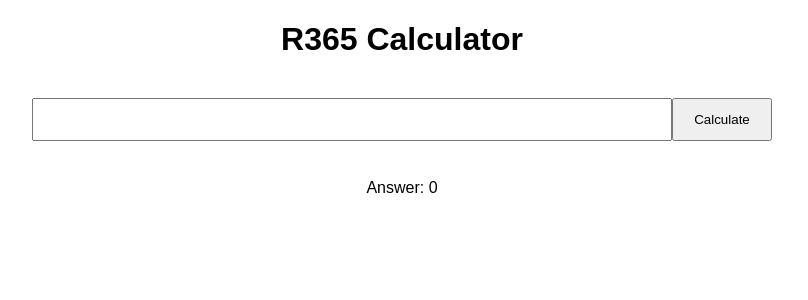
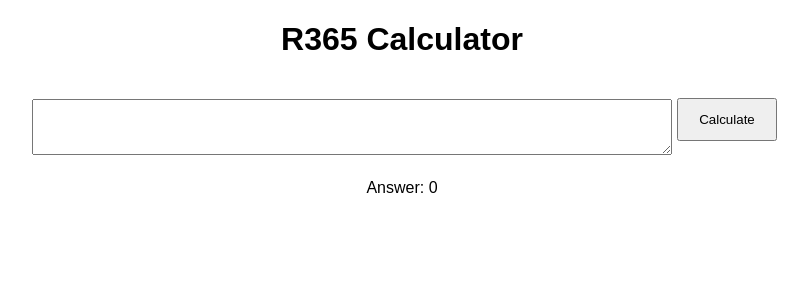
Before and after one commit to herbertg14/R635_Calculator, a React (Create React App) app: page / in a window 1280 px wide. Shown: the top 300 px of the page, without its empty margins (238-1046 px from the left). Built offline with nearby package versions, Linux system fonts and the light colour scheme; the HTML template or start-up script is replaced by a standard one.

Commit message:
completed third requirement

```diff
--- a/src/App.css
+++ b/src/App.css
@@ -16,10 +16,10 @@
   color: red;
 }
 
-input{
+#inputTxt{
   width: 50%;
   padding: 12px 20px;
-  margin: 8px 0;
+  margin: -31px 5px;
   box-sizing: border-box;
 }
 
--- a/src/App.js
+++ b/src/App.js
@@ -9,7 +9,18 @@ class App extends Component {
   state = {
     input: "",
     output: 0,
-    error: false
+    error: false,
+    errorMessage: ""
+  }
+
+
+  createInputArray = (input) => {
+
+    let separators = [',', '\n'];
+    let inputArr = input.split(new RegExp('[' + separators.join('') + ']', 'g'));
+
+    return inputArr;
+
   }
 
 
@@ -19,18 +30,10 @@ class App extends Component {
     });
   }
 
-  createInputArray = (input) => {
-
-    let inputArr = input.split(',');
-
-    return inputArr;
-
-  }
 
   calculateHandler = () => {
 
     const inputArr = this.createInputArray(this.state.input);
-    console.log(inputArr);
     let answer = 0;
     let error = false;
 
@@ -57,7 +60,7 @@ class App extends Component {
       <div className="App">
         <h1>R365 Calculator</h1>
         <CalculatorInput changed={this.inputChangedHandler} clicked={this.calculateHandler}/>
-        <CalculatorOutput output={this.state.output} error={this.state.error}/>
+        <CalculatorOutput output={this.state.output} error={this.state.error} errorMessage={this.state.errorMessage}/>
       </div>
 
     );
--- a/src/components/CalculatorInput.js
+++ b/src/components/CalculatorInput.js
@@ -3,7 +3,7 @@ import React from 'react';
 const calculatorInput = (props) => {
     return (
         <div className="userInput">
-            <input type="text" onChange={props.changed} />
+            <textarea name="inputText" id="inputTxt" onChange={props.changed}></textarea>
             <button onClick={props.clicked}>Calculate</button>
         </div>
     );
--- a/src/components/CalculatorOutput.js
+++ b/src/components/CalculatorOutput.js
@@ -7,7 +7,7 @@ const calculatorOutput = (props) => {
 
         props.error ?
         <div className="Error">
-            Error! More than 2 values provided!
+            Error: {props.errorMessage}
         </div>:
 
         <div className="Output">
```
